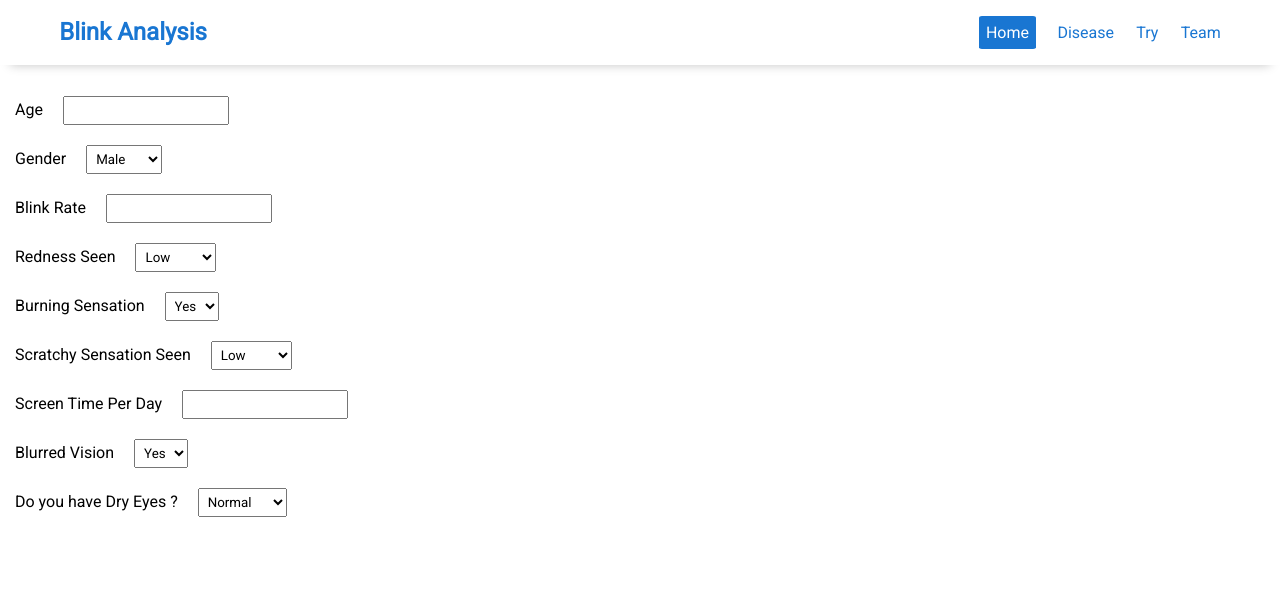
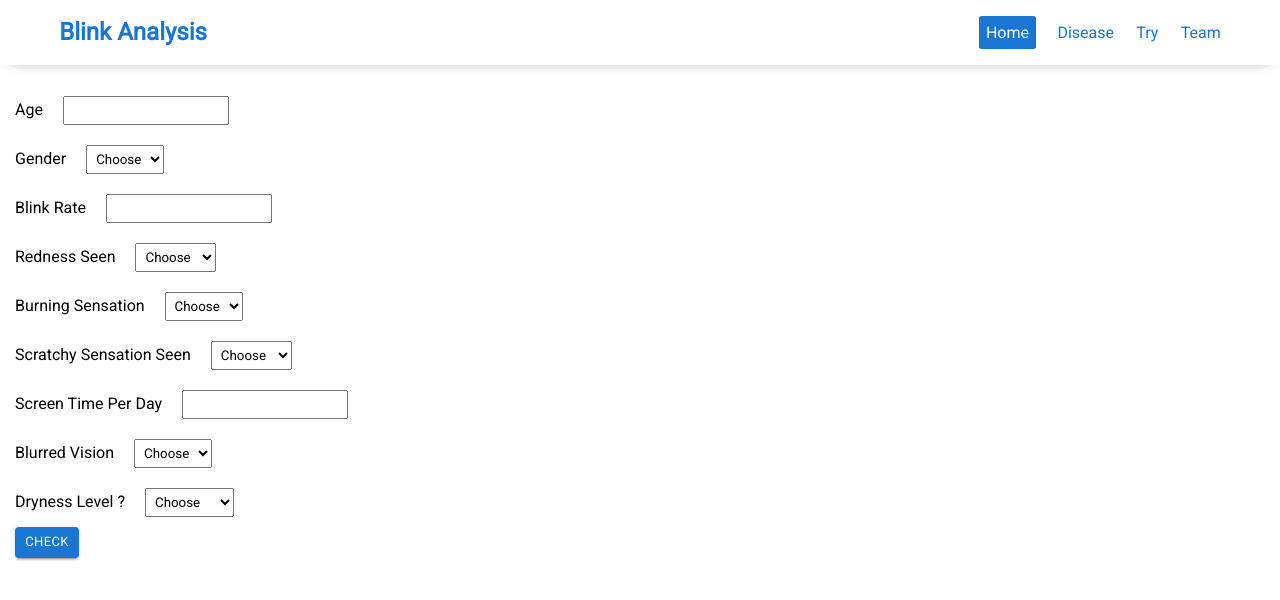
Before and after one commit to sayeedofficial/mp, a React (Create React App) app in the folder client/: page /disease in a window 1280 px wide. Shown: the top 600 px of the page. Built offline with nearby package versions, Linux system fonts and the light colour scheme.

Commit message:
Added State to Form in Disease Component and Fixed a Bug that was avoiding blink detection in Main.js file

```diff
--- a/client/src/Components/Disease/Disease.css
+++ b/client/src/Components/Disease/Disease.css
@@ -11,8 +11,11 @@ select {
 	margin: 10px;
 	padding: 5px;
 }
+#submit-btn {
+	text-align: center;
+}
 
-@media only screen and (max-width: 500px) {
+@media only screen and (min-width: 300px) {
 	.disease-form-container {
 		margin-right: 0px;
 	}
--- a/client/src/Components/Disease/Disease.jsx
+++ b/client/src/Components/Disease/Disease.jsx
@@ -1,39 +1,79 @@
 import React from "react";
+
+import { Button } from "@mui/material";
 import "./Disease.css";
 
 class Disease extends React.Component {
 	constructor(props) {
 		super(props);
 		this.state = {
-			age: 0,
-			gender: null,
-			blinkrate: 0,
+			age: " ",
+			gender: " ",
+			blinkrate: " ",
+			redness: " ",
+			burning_sensation: " ",
+			screen_time: " ",
+			scratchy_level: " ",
+			blurred_vision: " ",
+			dryness: " ",
 		};
+		this.handleChange = this.handleChange.bind(this);
+		this.handleSubmit = this.handleSubmit.bind(this);
+	}
+
+	handleChange(event) {
+		this.setState({
+			[event.target.name]: event.target.value,
+		});
+	}
+	handleSubmit(evt) {
+		evt.preventDefault();
+		console.log(this.state);
 	}
 
 	render() {
 		return (
 			<div className="disease-form-container">
-				<form>
+				<form onSubmit={this.handleSubmit}>
 					<label>Age</label>
-					<input type="text"/>
+					<input
+						onChange={this.handleChange}
+						name="age"
+						type="text"
+						value={this.state.age}
+					/>
 
 					<br />
 
 					<label>Gender</label>
-					<select >
+					<select
+						onChange={this.handleChange}
+						name="gender"
+						value={this.state.gender}
+					>
+						<option>Choose</option>
 						<option>Male</option>
 						<option>Female</option>
 					</select>
 
 					<br />
 					<label>Blink Rate</label>
-					<input type="number"/>
+					<input
+						name="blinkrate"
+						type="text"
+						value={this.state.blinkrate}
+						onChange={this.handleChange}
+					/>
 
 					<br />
 
 					<label>Redness Seen</label>
-					<select>
+					<select
+						name="redness"
+						value={this.state.redness}
+						onChange={this.handleChange}
+					>
+						<option>Choose</option>
 						<option>Low</option>
 						<option>Medium</option>
 						<option>High</option>
@@ -42,7 +82,12 @@ class Disease extends React.Component {
 					<br />
 
 					<label>Burning Sensation</label>
-					<select>
+					<select
+						name="burning_sensation"
+						value={this.state.burning_sensation}
+						onChange={this.handleChange}
+					>
+						<option>Choose</option>
 						<option>Yes</option>
 						<option>No</option>
 					</select>
@@ -50,7 +95,12 @@ class Disease extends React.Component {
 					<br />
 
 					<label>Scratchy Sensation Seen</label>
-					<select>
+					<select
+						name="scratchy_level"
+						value={this.state.scratchy_level}
+						onChange={this.handleChange}
+					>
+						<option>Choose</option>
 						<option>Low</option>
 						<option>Medium</option>
 						<option>High</option>
@@ -59,25 +109,50 @@ class Disease extends React.Component {
 					<br />
 
 					<label>Screen Time Per Day</label>
-					<input type="number" id="screentime" />
+					<input
+						onChange={this.handleChange}
+						name="screen_time"
+						type="text"
+						value={this.state.screen_time}
+					/>
 
 					<br />
 
 					<label>Blurred Vision</label>
-					<select>
+					<select
+						name="blurred_vision"
+						value={this.state.blurred_vision}
+						onChange={this.handleChange}
+					>
+						<option>Choose</option>
 						<option>Yes</option>
 						<option>No</option>
 					</select>
 
 					<br />
 
-					<label>Do you have Dry Eyes ?</label>
-					<select>
+					<label>Dryness Level ?</label>
+					<select
+						name="dryness"
+						value={this.state.dryness}
+						onChange={this.handleChange}
+					>
+						<option>Choose</option>
 						<option>Normal</option>
 						<option>Mild</option>
 						<option>Moderate</option>
 						<option>Severe</option>
 					</select>
+					<br />
+					<Button
+						size="small"
+						id="submit-btn"
+						variant="contained"
+						type="submit"
+						value="Submit"
+					>
+						Check
+					</Button>
 				</form>
 			</div>
 		);
```
Also changed, not shown: 1 other file (tests, documents, lock files or other folders).
